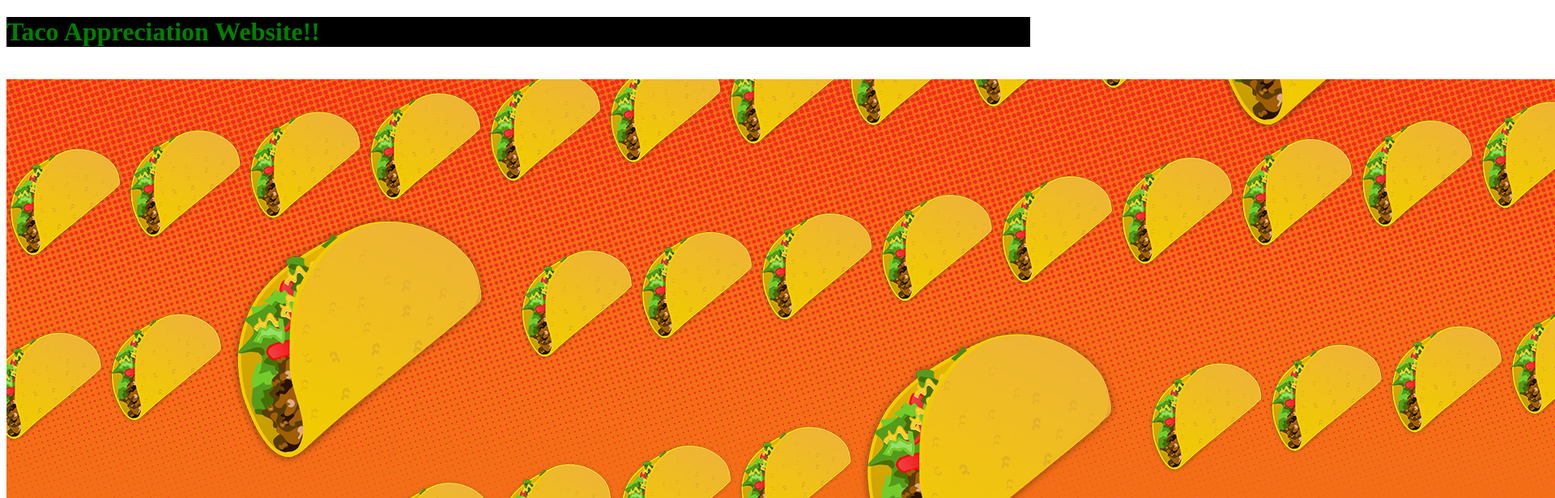
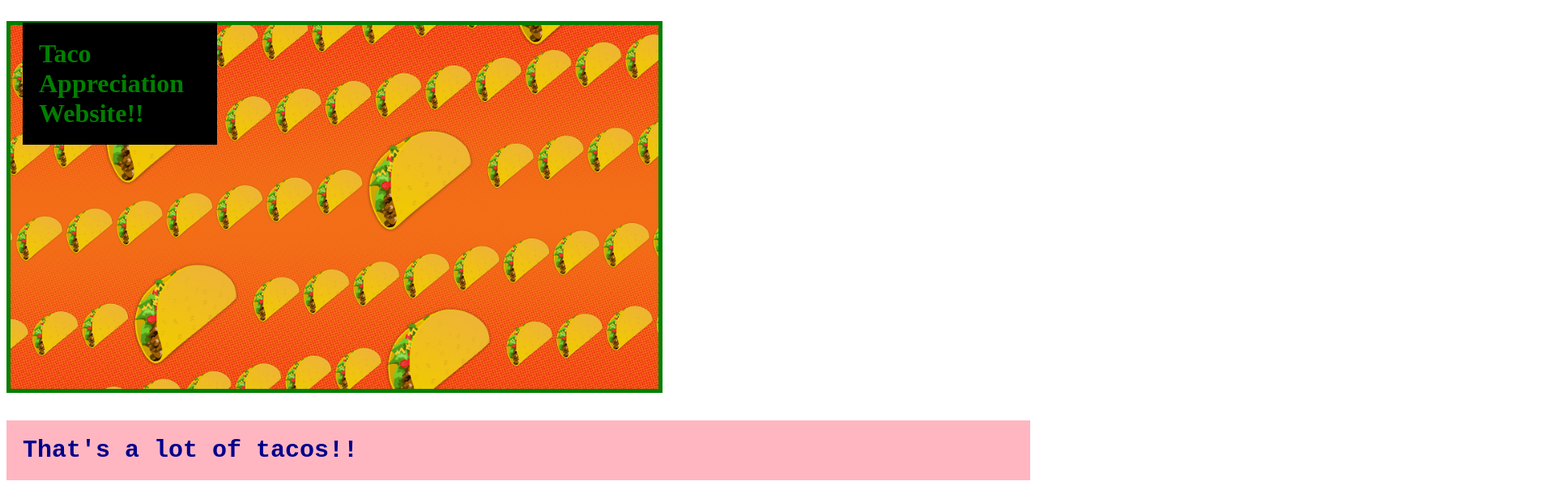
Before and after one commit to zsmeltz/first_dep_website, a plain HTML site: page index.html in a window 1280 px wide. Shown: the top 616 px of the page at 81% size, 1920 px wide, since content can reach past the window. Drawn offline with Linux system fonts and the light colour scheme.

Commit message:
added some fun stuff

```diff
--- a/style.css
+++ b/style.css
@@ -1,10 +1,27 @@
 h1{
     color: green;
     background: black;
+    padding: 20px;
+    width: 200px;
+    margin: 20px;
+    position: fixed
+
+}
+
+#box{
+    position:
 }
 
 p{
     font-weight: bold;
+    font-size: 30px;
     color: darkblue;
     font-family: monospace;
+    background-color: lightpink;
+    padding: 20px;
 }
+
+img{
+    border: solid 5px green;
+    width: 800px;
+}
```
